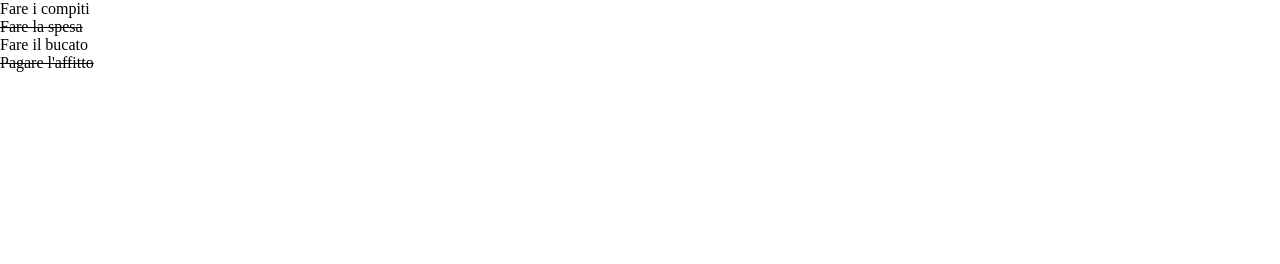
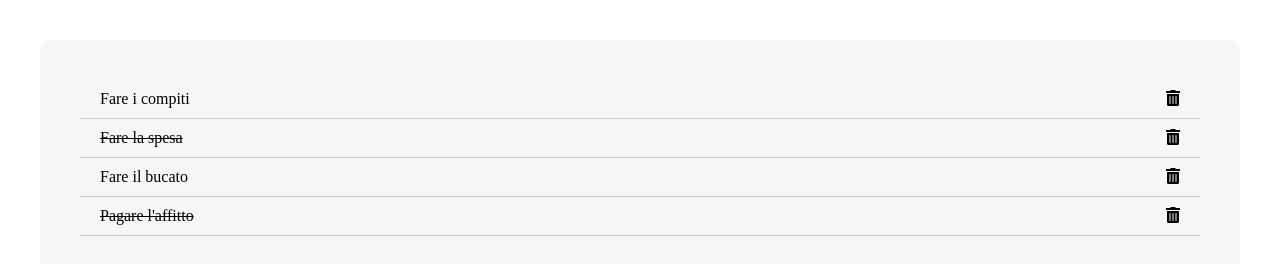
Before and after one commit to 25Simone/vue-todolist, a plain HTML site: page index.html in a window 1280 px wide. Drawn offline with nearby package versions, Linux system fonts and the light colour scheme.

Commit message:
implementazione css e milestone 2 completata

```diff
--- a/css/style.css
+++ b/css/style.css
@@ -3,9 +3,26 @@
     padding: 0;
     box-sizing: border-box;
 }
+
+/* utility */
+.item-done{
+    text-decoration: line-through;
+}
+/* end utility */
+
+.list-container{
+    padding: 40px;
+    border-radius: 10px;
+    background: #f5f6f7;
+    max-width: 1200px;
+    margin: 40px auto;
+}
 ul{
     list-style: none;
 }
-.item-done{
-    text-decoration: line-through;
+li{
+    padding: 10px 20px;
+    border-bottom: 1px solid #ccc;
+    display: flex;
+    justify-content: space-between;
 }
--- a/index.html
+++ b/index.html
@@ -6,13 +6,17 @@
     <meta name="viewport" content="width=device-width, initial-scale=1.0">
     <title>Vue Todolist</title>
     <link rel="stylesheet" href="./css/style.css">
+    <link rel="stylesheet" href="https://use.fontawesome.com/releases/v5.7.1/css/all.css" integrity="sha384-fnmOCqbTlWIlj8LyTjo7mOUStjsKC4pOpQbqyi7RrhN7udi9RwhKkMHpvLbHG9Sr" crossorigin="anonymous">
     <script src="https://cdn.jsdelivr.net/npm/vue@2/dist/vue.js"></script>
 </head>
 <body>
     <div id="app">
         <div class="list-container">
             <ul>
-                <li v-for='(item, i) in todo' :class="item.done ? 'item-done' : ''">{{item.text}}</li>
+                <li v-for='(item, i) in todo'>
+                    <span :class="item.done ? 'item-done' : ''">{{item.text}}</span>
+                    <i @click='removeItem(i)' class="fas fa-trash-alt"></i>
+                </li>
             </ul>
         </div>
     </div>
--- a/js/script.js
+++ b/js/script.js
@@ -23,4 +23,10 @@ new Vue({
             },
         ],
     },
+
+    methods: {
+        removeItem: function(index) {
+            this.todo.splice(index, 1);
+        },
+    },
 });
```
